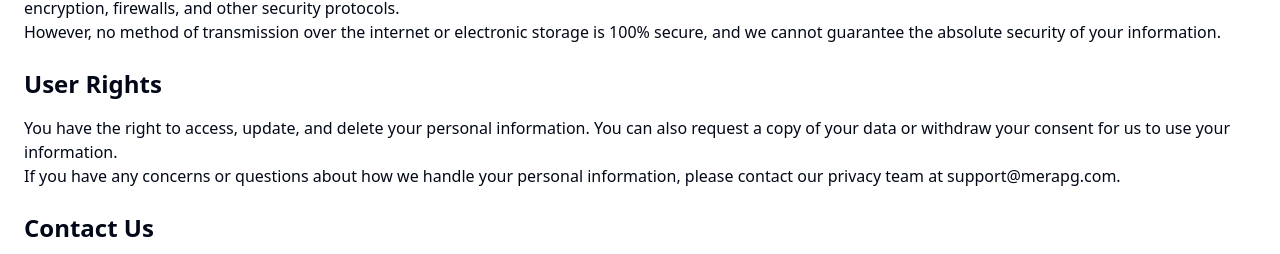
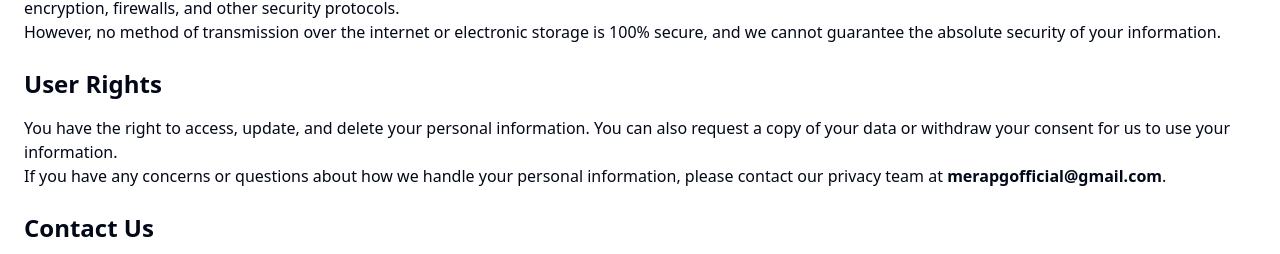
Before and after one commit to dheerurajpoot/merapg, a React (Vite) app: page /privacy-policy in a window 1280 px wide. Shown: the part 920-1174 px from the top of the page. Built offline with nearby package versions, Linux system fonts and the light colour scheme.

Commit message:
update addproperty and privacy policy

```diff
--- a/src/pages/AddProperty.jsx
+++ b/src/pages/AddProperty.jsx
@@ -293,7 +293,9 @@ const AddProperty = () => {
 							/>
 						</div>
 						<div className='grid gap-2'>
-							<Label htmlFor='images'>Property Images</Label>
+							<Label htmlFor='images'>
+								Property Images &#40; Max - 10 &#41;
+							</Label>
 							<Input
 								id='images'
 								type='file'
--- a/src/pages/PrivacyPolicy.jsx
+++ b/src/pages/PrivacyPolicy.jsx
@@ -119,7 +119,8 @@ const PrivacyPolicy = () => {
 							<p>
 								If you have any concerns or questions about how
 								we handle your personal information, please
-								contact our privacy team at support@merapg.com.
+								contact our privacy team at
+								<b> merapgofficial@gmail.com</b>.
 							</p>
 						</div>
 					</div>
```
